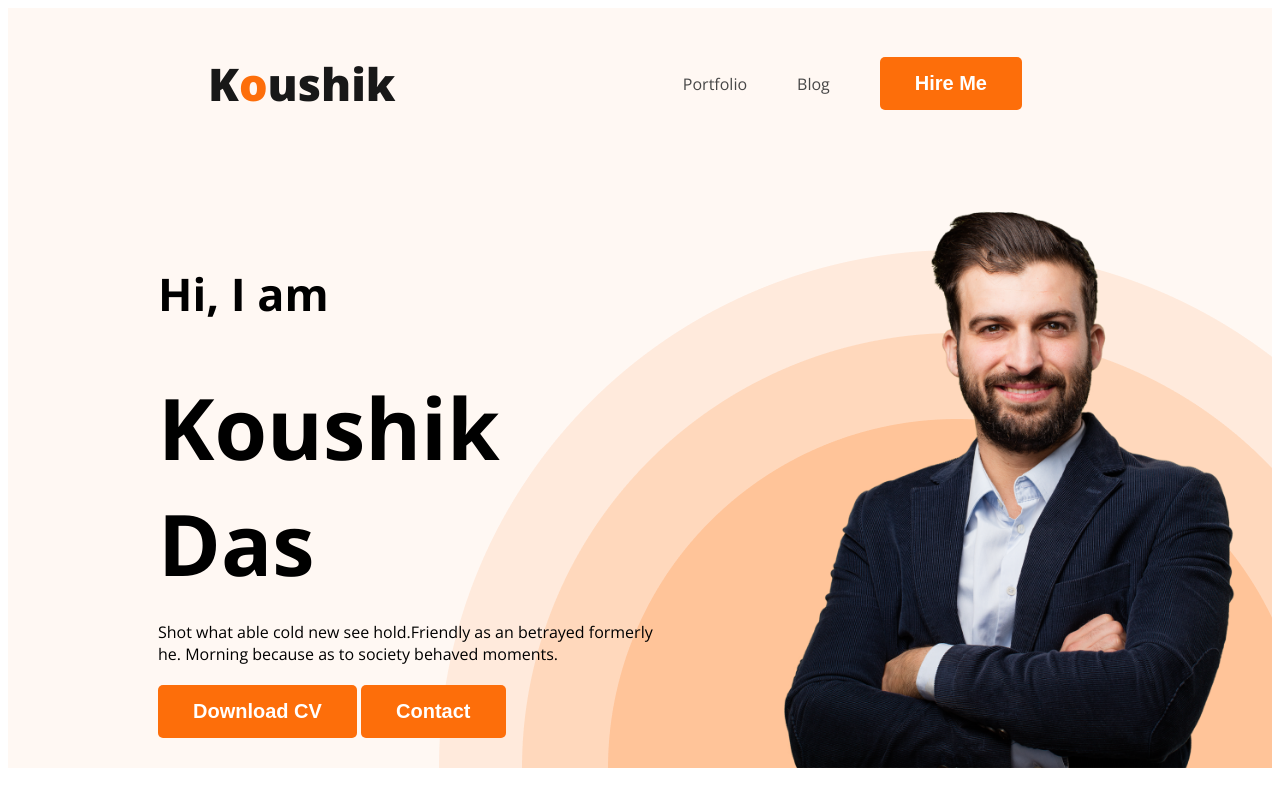
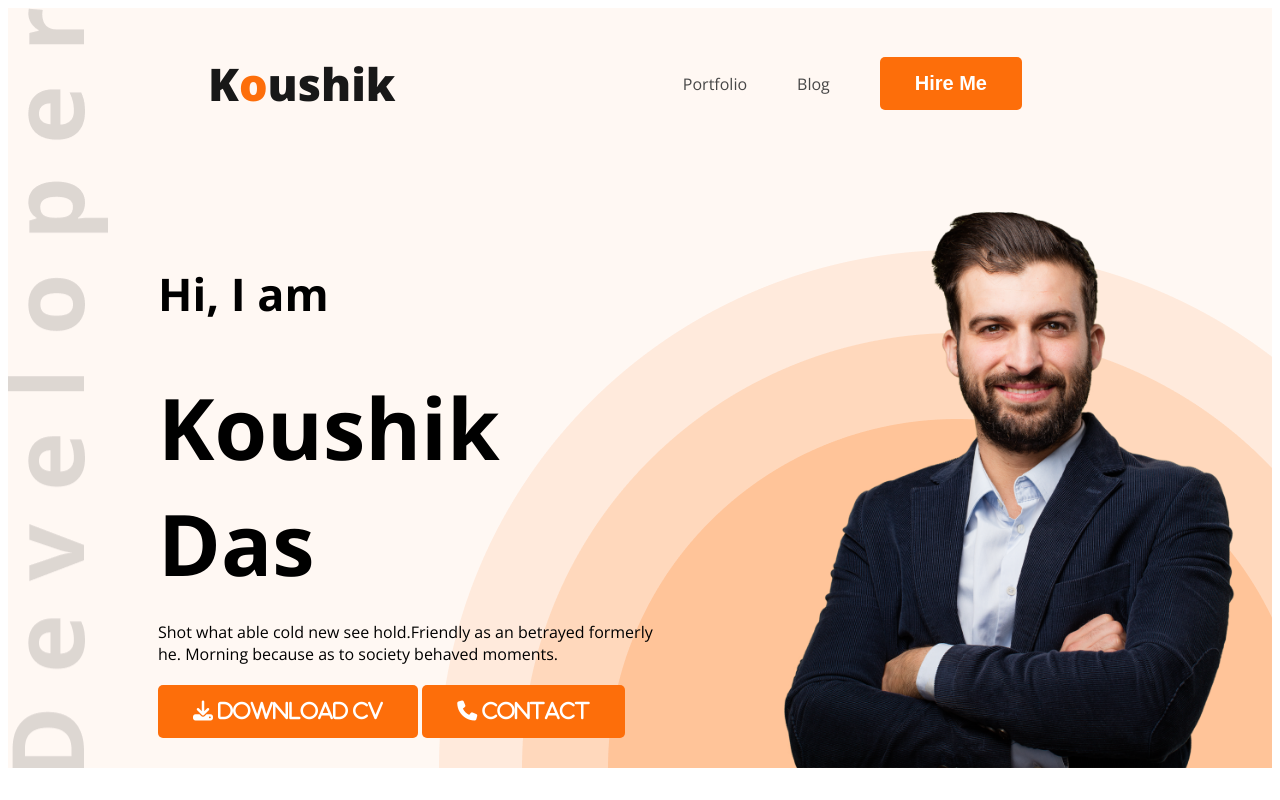
Before and after one commit to Koushik3D/developer-portfolio, a plain HTML site: page index.html in a window 1280 px wide. Shown: the top 800 px of the page. Drawn offline with nearby package versions, Linux system fonts and the light colour scheme.

Commit message:
Font Awesome Icon Added

```diff
--- a/index.html
+++ b/index.html
@@ -5,9 +5,10 @@
     <meta name="viewport" content="width=device-width, initial-scale=1.0">
     <title>Developer Portfolio</title>
     <link rel="preconnect" href="https://fonts.googleapis.com">
-<link rel="preconnect" href="https://fonts.gstatic.com" crossorigin>
-<link href="https://fonts.googleapis.com/css2?family=Open+Sans:wght@400;500;600;700;800&display=swap" rel="stylesheet">
+    <link rel="preconnect" href="https://fonts.gstatic.com" crossorigin>
+    <link href="https://fonts.googleapis.com/css2?family=Open+Sans:wght@400;500;600;700;800&display=swap" rel="stylesheet">
     <link rel="stylesheet" href="styles/portfolio.css">
+    <script src="https://kit.fontawesome.com/cc73bca41e.js" crossorigin="anonymous"></script>
 </head>
 <body>
     <!--Header Start Here-->
@@ -25,8 +26,8 @@
                 <h3 class="banner-greeting">Hi, I  am</h3>
                 <h1 class="banner-title">Koushik Das</h1>
                 <p class="banner-description">Shot what able cold new see hold.Friendly as an betrayed formerly he. Morning because as to society behaved moments.</p>
-                <button class="btn-primary">Download CV</button>
-                <button class="btn-primary">Contact</button>
+                <button class="btn-primary"><i class="fa-solid fa-download"> Download CV</i></button>
+                <button class="btn-primary"><i class="fa-solid fa-phone"> Contact</i></button>
             </div>
             <img class="profile-pic" src="images/hardy.png" alt="">
         </div>
@@ -140,7 +141,7 @@
             </div>
         </div>
         <div class="download-cv">
-            <button class="btn-primary">Download CV</button>
+            <button class="btn-primary"><i class="fa-solid fa-download"> Download CV</i></button>
         </div>
     </section>
     </main>
--- a/styles/portfolio.css
+++ b/styles/portfolio.css
@@ -63,9 +63,9 @@ nav a {
 /* Header Related Styles */
 .header {
     background: #FFF8F3;
-    background-image: url("../images/header_bg.png");
+    background-image: url("../images/header_bg.png"), url("../images/developer.png");
     background-repeat: no-repeat;
-    background-position: bottom right;
+    background-position: bottom right, top left;
 }
 
 .banner {
```
